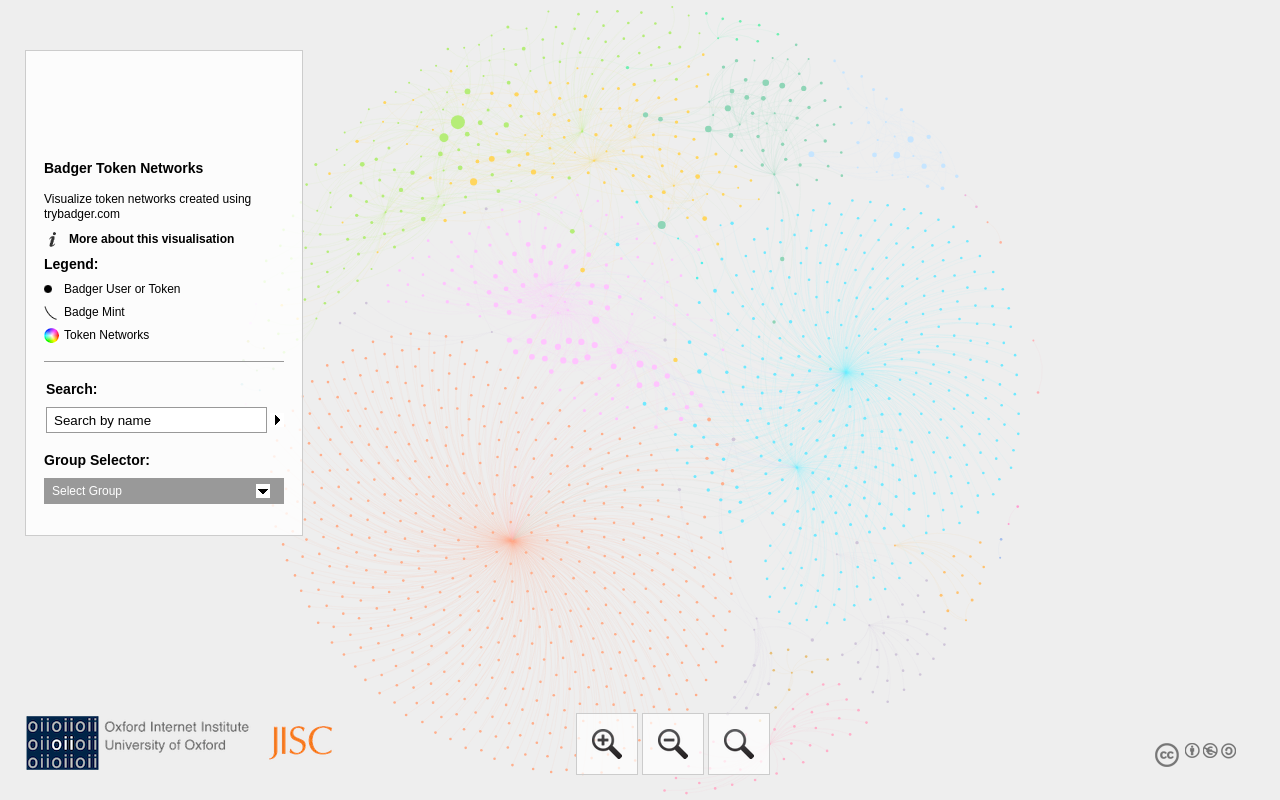
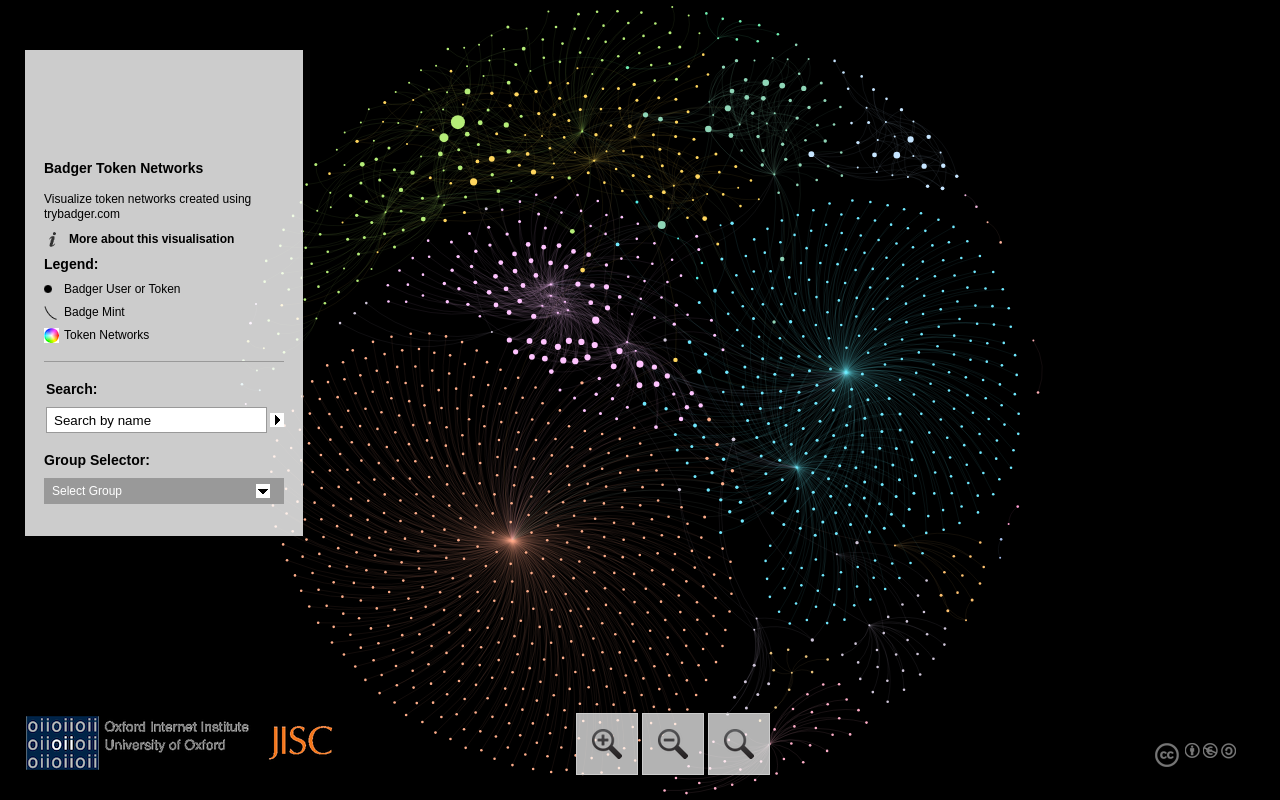
Before and after one commit to drakedanner/graph-viz-badger-mints, a plain HTML site: page token-network/index.html in a window 1280 px wide. Drawn offline with Linux system fonts and the light colour scheme.

Commit message:
background to black

```diff
--- a/operator-network/css/style.css
+++ b/operator-network/css/style.css
@@ -37,7 +37,7 @@ html,body {
 	height: 100%;
 	top: 0;
 	left: 0;
-	background-color: #eee;
+	background-color: rgb(0, 0, 0);
 	background-position: center center;
 	background-repeat: no-repeat;
 	-webkit-touch-callout: none;
--- a/token-network/css/style.css
+++ b/token-network/css/style.css
@@ -37,7 +37,7 @@ html,body {
 	height: 100%;
 	top: 0;
 	left: 0;
-	background-color: #eee;
+	background-color: rgb(0, 0, 0);
 	background-position: center center;
 	background-repeat: no-repeat;
 	-webkit-touch-callout: none;
```
